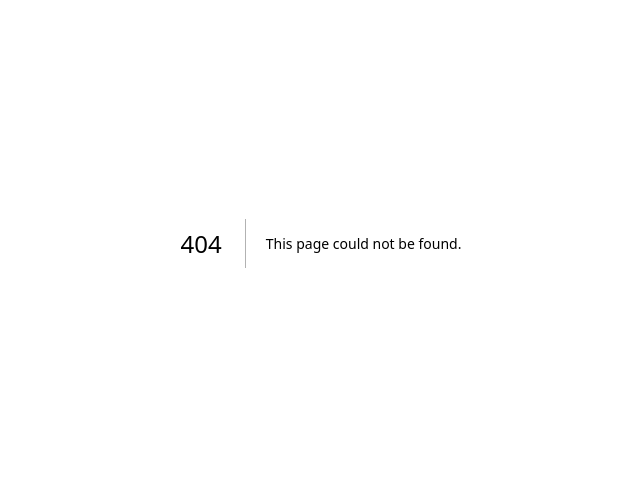
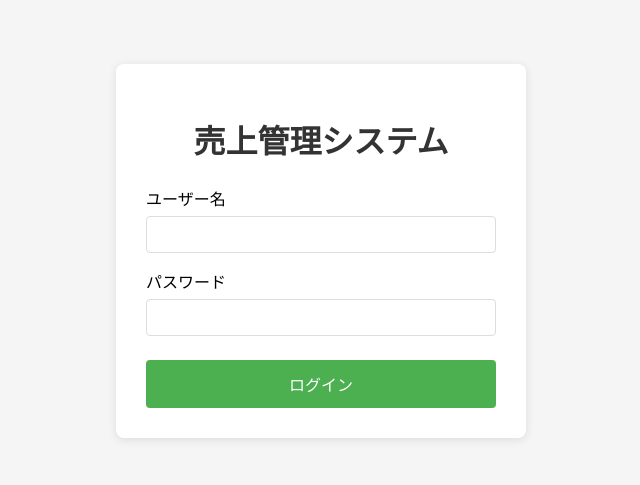
Before and after one commit to Toshi104ttt/sales-management-system, a Next.js app: page /login in a window 1280 px wide. Before the commit this address had no page. Shown: the part 157-642 px from the top of the page, without its empty margins (319-959 px from the left). Built offline with nearby package versions, Linux system fonts and the light colour scheme.

Commit message:
ログイン機能を追加

```diff
--- a/pages/_app.js
+++ b/pages/_app.js
@@ -1,8 +1,61 @@
-// pages/_app.js
-import '../styles/globals.css';
+import { useEffect, useState } from 'react';
+import { useRouter } from 'next/router';
+
+// グローバルスタイルがある場合はここでインポート
+// import '../styles/globals.css';
 
 function MyApp({ Component, pageProps }) {
-  return <Component {...pageProps} />;
+  const [isAuthenticated, setIsAuthenticated] = useState(false);
+  const [loading, setLoading] = useState(true);
+  const router = useRouter();
+
+  useEffect(() => {
+    // クライアントサイドでのみ実行
+    if (typeof window !== 'undefined') {
+      const checkAuth = () => {
+        const auth = localStorage.getItem('isAuthenticated') === 'true';
+        setIsAuthenticated(auth);
+
+        // loginページ以外で未認証の場合はリダイレクト
+        if (!auth && router.pathname !== '/login') {
+          router.push('/login');
+        }
+
+        setLoading(false);
+      };
+
+      checkAuth();
+
+      // ルート変更時にも認証チェック
+      router.events.on('routeChangeComplete', checkAuth);
+
+      return () => {
+        router.events.off('routeChangeComplete', checkAuth);
+      };
+    }
+  }, [router]);
+
+  // まだローディング中
+  if (loading) {
+    return <div style={{ display: 'flex', justifyContent: 'center', alignItems: 'center', height: '100vh' }}>
+      読み込み中...
+    </div>;
+  }
+
+  // loginページの場合はそのまま表示
+  if (router.pathname === '/login') {
+    return <Component {...pageProps} />;
+  }
+
+  // 認証済みの場合のみ他のページを表示
+  if (isAuthenticated) {
+    return <Component {...pageProps} />;
+  }
+
+  // 未認証（リダイレクト中）
+  return <div style={{ display: 'flex', justifyContent: 'center', alignItems: 'center', height: '100vh' }}>
+    ログインページにリダイレクトしています...
+  </div>;
 }
 
 export default MyApp;
--- /dev/null
+++ b/pages/login.js
@@ -0,0 +1,139 @@
+import { useState, useEffect } from 'react';
+import { useRouter } from 'next/router';
+
+export default function LoginPage() {
+  const [username, setUsername] = useState('');
+  const [password, setPassword] = useState('');
+  const [error, setError] = useState('');
+  const [loading, setLoading] = useState(false);
+  const router = useRouter();
+
+  useEffect(() => {
+    // すでに認証済みかチェック
+    const isAuth = localStorage.getItem('isAuthenticated') === 'true';
+    if (isAuth) {
+      router.push('/');
+    }
+  }, [router]);
+
+  const handleSubmit = async (e) => {
+    e.preventDefault();
+    setLoading(true);
+    setError('');
+
+    try {
+      const response = await fetch('/api/auth', {
+        method: 'POST',
+        headers: { 'Content-Type': 'application/json' },
+        body: JSON.stringify({ username, password }),
+      });
+
+      const data = await response.json();
+
+      if (data.success) {
+        localStorage.setItem('isAuthenticated', 'true');
+        router.push('/');
+      } else {
+        setError(data.message || 'ユーザー名またはパスワードが違います');
+      }
+    } catch (err) {
+      setError('エラーが発生しました。もう一度お試しください。');
+      console.error(err);
+    } finally {
+      setLoading(false);
+    }
+  };
+
+  return (
+    <div style={{
+      display: 'flex',
+      justifyContent: 'center',
+      alignItems: 'center',
+      height: '100vh',
+      backgroundColor: '#f5f5f5'
+    }}>
+      <div style={{
+        width: '350px',
+        padding: '30px',
+        backgroundColor: 'white',
+        borderRadius: '8px',
+        boxShadow: '0 2px 10px rgba(0,0,0,0.1)'
+      }}>
+        <h1 style={{ textAlign: 'center', marginBottom: '24px', color: '#333' }}>
+          売上管理システム
+        </h1>
+
+        {error && (
+          <div style={{
+            backgroundColor: '#ffebee',
+            color: '#c62828',
+            padding: '10px',
+            borderRadius: '4px',
+            marginBottom: '16px'
+          }}>
+            {error}
+          </div>
+        )}
+
+        <form onSubmit={handleSubmit}>
+          <div style={{ marginBottom: '16px' }}>
+            <label style={{ display: 'block', marginBottom: '6px', fontWeight: '500' }}>
+              ユーザー名
+            </label>
+            <input
+              type="text"
+              value={username}
+              onChange={(e) => setUsername(e.target.value)}
+              style={{
+                width: '100%',
+                padding: '10px',
+                borderRadius: '4px',
+                border: '1px solid #ddd',
+                boxSizing: 'border-box'
+              }}
+              required
+            />
+          </div>
+
+          <div style={{ marginBottom: '24px' }}>
+            <label style={{ display: 'block', marginBottom: '6px', fontWeight: '500' }}>
+              パスワード
+            </label>
+            <input
+              type="password"
+              value={password}
+              onChange={(e) => setPassword(e.target.value)}
+              style={{
+                width: '100%',
+                padding: '10px',
+                borderRadius: '4px',
+                border: '1px solid #ddd',
+                boxSizing: 'border-box'
+              }}
+              required
+            />
+          </div>
+
+          <button
+            type="submit"
+            disabled={loading}
+            style={{
+              width: '100%',
+              padding: '12px',
+              backgroundColor: '#4caf50',
+              color: 'white',
+              border: 'none',
+              borderRadius: '4px',
+              cursor: loading ? 'not-allowed' : 'pointer',
+              fontSize: '16px',
+              fontWeight: '500',
+              opacity: loading ? 0.7 : 1
+            }}
+          >
+            {loading ? 'ログイン中...' : 'ログイン'}
+          </button>
+        </form>
+      </div>
+    </div>
+  );
+}
```
Also changed, not shown: pages/api/auth.js (added, +21 -0 lines).
